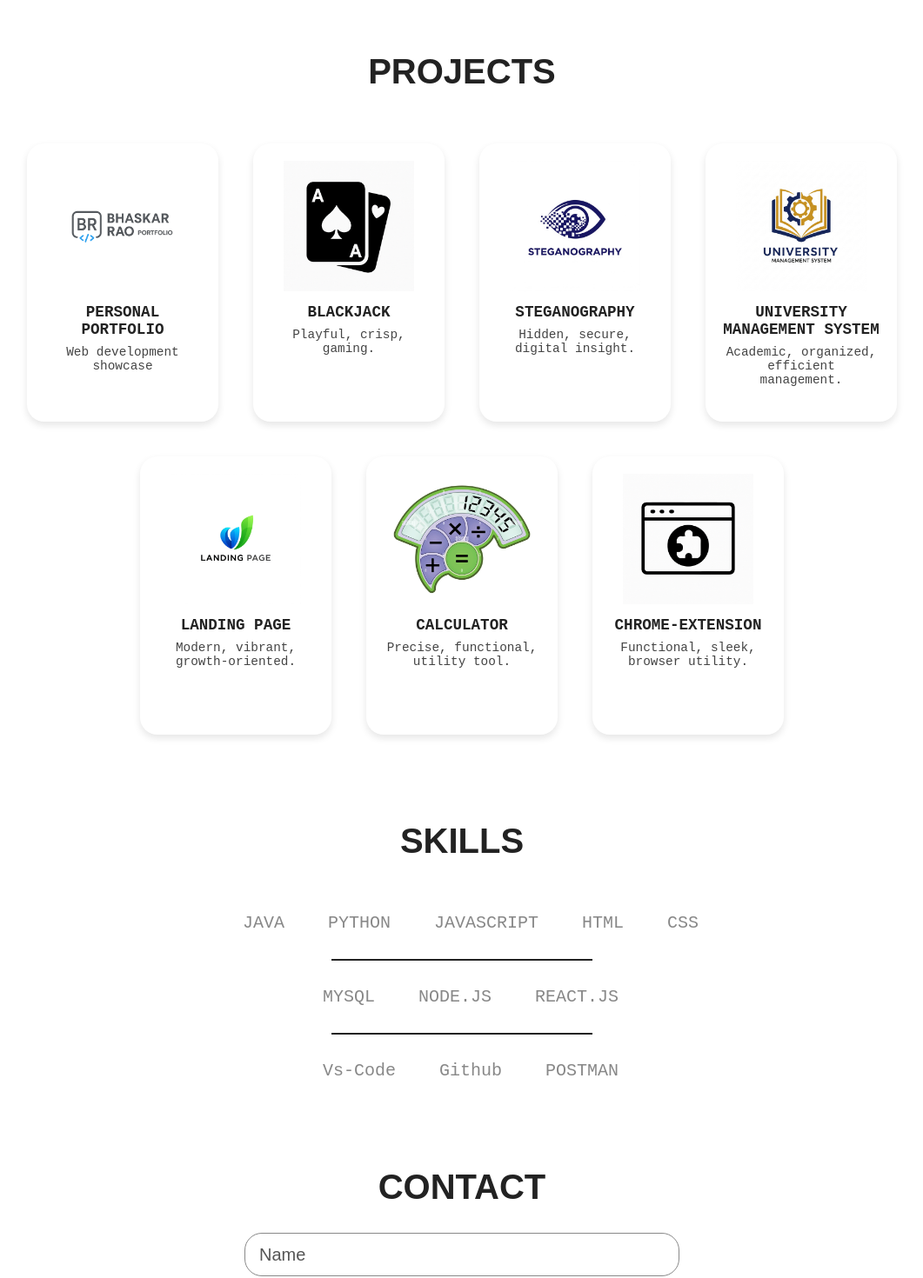
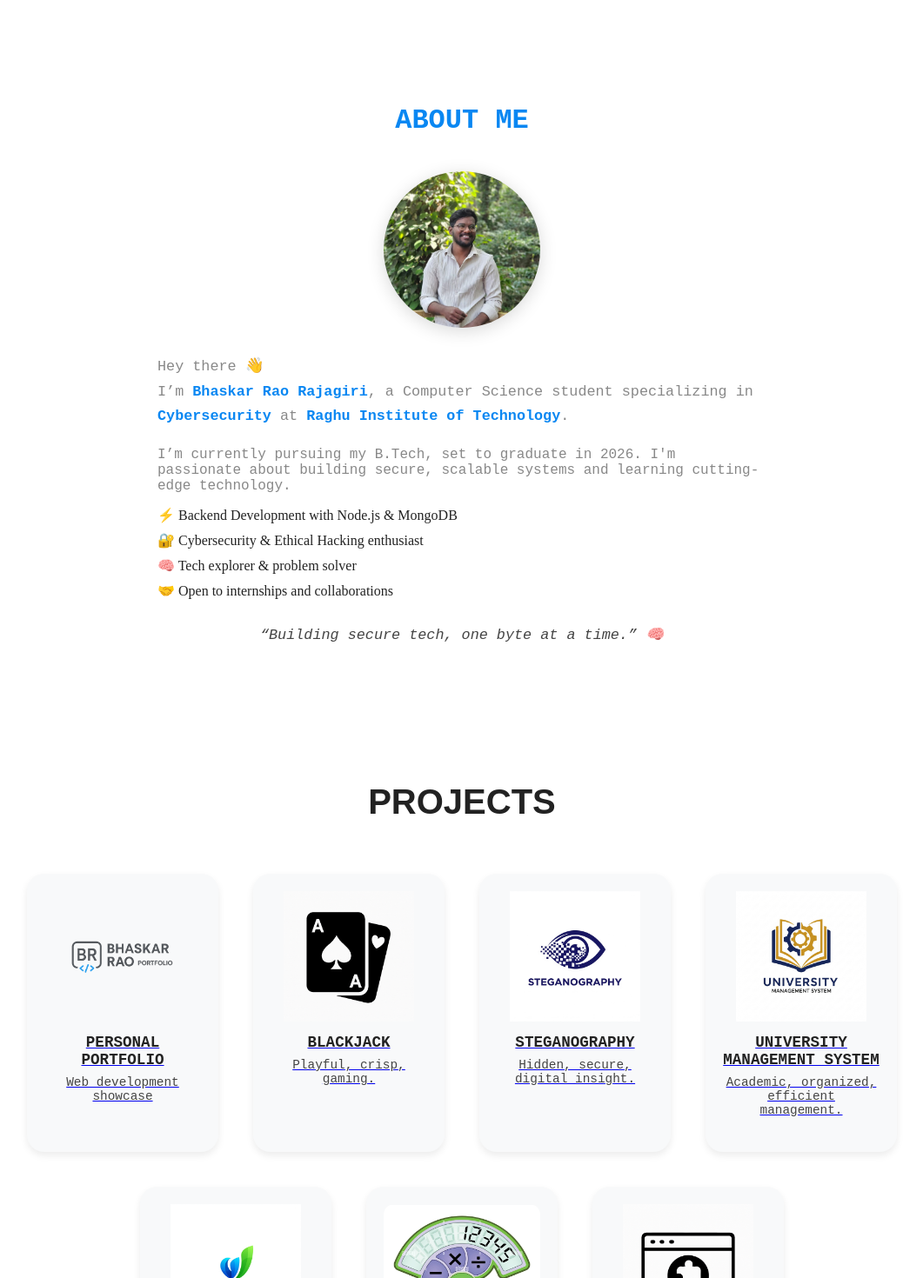
Before and after one commit to bhaskarraorajagiri/Portfoilo, a React (Vite) app: page / in a window 1280 px wide. Shown: the part 840-2310 px from the top of the page at 87% size, without its empty margins (109-1170 px from the left). Built offline with nearby package versions, Linux system fonts and the light colour scheme.

Commit message:
added about me file

```diff
--- a/src/App.jsx
+++ b/src/App.jsx
@@ -1,5 +1,6 @@
 import Hero from './components/Hero'
 import './App.css'
+import About from './components/AboutMe'
 import Project from './components/Projects/Project'
 import Skill from './components/skills/Skill'
 import Contact from './components/Contact/Contact'
@@ -8,6 +9,7 @@ function App() {
   return (
     <>
       <Hero/>
+      <About/>
       <Project/>
       <Skill/>
       <Contact/>
--- /dev/null
+++ b/src/components/AboutMe.css
@@ -0,0 +1,71 @@
+.about-container {
+  padding: 60px 20px;
+  max-width: 900px;
+  margin: 0 auto;
+  color: var(--text-color);
+}
+
+.about-title {
+  text-align: center;
+  font-size: 2rem;
+  margin-bottom: 40px;
+  color: var(--btn-color);
+}
+
+.about-content {
+  display: flex;
+  flex-direction: column;
+  align-items: center;
+  text-align: left;
+}
+
+.profile-pic {
+  width: 180px;
+  height: 180px;
+  object-fit: cover;
+  border-radius: 50%;
+  margin-bottom: 30px;
+  box-shadow: 0 4px 20px rgba(0, 0, 0, 0.15);
+}
+
+.about-text {
+  max-width: 700px;
+}
+
+.about-intro {
+  font-size: 1.05rem;
+  margin-bottom: 20px;
+  line-height: 1.7;
+}
+
+.highlight {
+  color: var(--btn-color);
+  font-weight: bold;
+  display: inline-block;
+  white-space: nowrap;
+}
+
+.about-list {
+  list-style: none;
+  padding-left: 0;
+  margin-top: 15px;
+}
+
+.about-list li {
+  margin-bottom: 10px;
+  font-size: 1rem;
+}
+
+.quote {
+  margin-top: 30px;
+  font-style: italic;
+  text-align: center;
+  font-size: 1.05rem;
+  color: var(--subtext-color);
+}
+
+.emoji {
+  font-size: 1.1rem;
+  display: inline-block;
+  white-space: nowrap;
+}
--- /dev/null
+++ b/src/components/AboutMe.jsx
@@ -0,0 +1,66 @@
+import React from "react";
+import "./AboutMe.css";
+import { motion } from "framer-motion";
+import profile from "../assets/profilepic.jpg";
+
+const AboutMe = () => {
+  return (
+    <motion.div
+      className="about-container"
+      initial={{ opacity: 0, y: 40 }}
+      animate={{ opacity: 1, y: 0 }}
+      transition={{ duration: 0.8, ease: "easeOut" }}
+    >
+      <h2 className="about-title">ABOUT ME</h2>
+
+      <div className="about-content">
+        <motion.img
+          src={profile}
+          alt="Profile"
+          className="profile-pic"
+          initial={{ scale: 0.8, opacity: 0 }}
+          animate={{ scale: 1, opacity: 1 }}
+          transition={{ delay: 0.3, duration: 0.6 }}
+        />
+
+        <motion.div
+          className="about-text"
+          initial={{ opacity: 0, y: 20 }}
+          animate={{ opacity: 1, y: 0 }}
+          transition={{ delay: 0.5, duration: 0.8 }}
+        >
+          <p className="about-intro">
+            Hey there <span className="emoji">👋</span>
+            <br />
+            I’m <span className="highlight">Bhaskar&nbsp;Rao&nbsp;Rajagiri</span>, a Computer Science student
+            specializing in <span className="highlight">Cybersecurity</span> at{" "}
+            <span className="highlight">Raghu&nbsp;Institute&nbsp;of&nbsp;Technology</span>.
+          </p>
+
+
+          <p>
+            I’m currently pursuing my B.Tech, set to graduate in 2026. I'm passionate about building secure, scalable systems and learning cutting-edge technology.
+          </p>
+
+          <ul className="about-list">
+            <li>⚡ Backend Development with Node.js & MongoDB</li>
+            <li>🔐 Cybersecurity & Ethical Hacking enthusiast</li>
+            <li>🧠 Tech explorer & problem solver</li>
+            <li>🤝 Open to internships and collaborations</li>
+          </ul>
+
+          <motion.p
+            className="quote"
+            initial={{ opacity: 0, y: 20 }}
+            animate={{ opacity: 1, y: 0 }}
+            transition={{ delay: 1.1, duration: 0.6 }}
+          >
+            <em>“Building secure tech, one byte at a time.”</em> 🧠
+          </motion.p>
+        </motion.div>
+      </div>
+    </motion.div>
+  );
+};
+
+export default AboutMe;
--- a/src/components/Projects/Project.jsx
+++ b/src/components/Projects/Project.jsx
@@ -1,4 +1,5 @@
 import style from './Project.module.css';
+import { motion } from 'framer-motion';
 import BlackJack from '../../assets/blackjack-logo.png';
 import Calculator from '../../assets/calculator.jpg';
 import Extension from '../../assets/chrome-extension-logo.png';
@@ -9,67 +10,93 @@ import landingpage from '../../assets/landingpage-logo.png';
 import Cards from './Cards';
 
 function Project() {
+  const projects = [
+    {
+      src: portfolio,
+      link: 'https://github.com/bhaskarraorajagiri/Portfoilo',
+      title: 'Personal Portfolio',
+      disc: 'Web development showcase',
+    },
+    {
+      src: BlackJack,
+      link: 'https://github.com/bhaskarraorajagiri/Black-Jack-Game',
+      title: 'BlackJack',
+      disc: 'Playful, crisp, gaming.',
+    },
+    {
+      src: steganogerphy,
+      link: 'https://github.com/bhaskarraorajagiri/Stenography',
+      title: 'Steganography',
+      disc: 'Hidden, secure, digital insight.',
+    },
+    {
+      src: univesity,
+      link: 'https://github.com/bhaskarraorajagiri/University-Management-System',
+      title: 'University Management System',
+      disc: 'Academic, organized, efficient management.',
+    },
+    {
+      src: landingpage,
+      link: 'https://github.com/bhaskarraorajagiri/LandingPage',
+      title: 'Landing Page',
+      disc: 'Modern, vibrant, growth-oriented.',
+    },
+    {
+      src: Calculator,
+      link: 'https://github.com/bhaskarraorajagiri/CodSoft/tree/main/calculator',
+      title: 'Calculator',
+      disc: 'Precise, functional, utility tool.',
+    },
+    {
+      src: Extension,
+      link: 'https://github.com/bhaskarraorajagiri/Chrome-Extenstion',
+      title: 'Chrome-Extension',
+      disc: 'Functional, sleek, browser utility.',
+    },
+  ];
+
   return (
-    <section id='projects' className={style.Container}>
-      <h1 className={style.sectionTitle}>Projects</h1>
-      <div className={style.ProjectContainer}>
-        <div className={style.cardWrapper}>
-          <Cards
-            src={portfolio}
-            link="https://github.com/bhaskarraorajagiri/Portfoilo"
-            title="Personal Portfolio"
-            disc="Web development showcase"
-          />
-        </div>
-        <div className={style.cardWrapper}>
-          <Cards
-            src={BlackJack}
-            link="https://github.com/bhaskarraorajagiri/Black-Jack-Game"
-            title="BlackJack"
-            disc="Playful, crisp, gaming."
-          />
-        </div>
-        <div className={style.cardWrapper}>
-          <Cards
-            src={steganogerphy}
-            link="https://github.com/bhaskarraorajagiri/Stenography"
-            title="Steganography"
-            disc="Hidden, secure, digital insight."
-          />
-        </div>
-        <div className={style.cardWrapper}>
-          <Cards
-            src={univesity}
-            link="https://github.com/bhaskarraorajagiri/University-Management-System"
-            title="University Management System"
-            disc="Academic, organized, efficient management."
-          />
-        </div>
-        <div className={style.cardWrapper}>
-          <Cards
-            src={landingpage}
-            link="https://github.com/bhaskarraorajagiri/LandingPage"
-            title="Landing Page"
-            disc="Modern, vibrant, growth-oriented."
-          />
-        </div>
-        <div className={style.cardWrapper}>
-          <Cards
-            src={Calculator}
-            link="https://github.com/bhaskarraorajagiri/CodSoft/tree/main/calculator"
-            title="Calculator"
-            disc="Precise, functional, utility tool."
-          />
-        </div>
-        <div className={style.cardWrapper}>
-          <Cards
-            src={Extension}
-            link="https://github.com/bhaskarraorajagiri/Chrome-Extenstion"
-            title="Chrome-Extension"
-            disc="Functional, sleek, browser utility."
-          />
-        </div>
-      </div>
+    <section id="projects" className={style.Container}>
+      <motion.h1
+        className={style.sectionTitle}
+        initial={{ opacity: 0, y: -20 }}
+        animate={{ opacity: 1, y: 0 }}
+        transition={{ duration: 0.6 }}
+      >
+        Projects
+      </motion.h1>
+
+      <motion.div
+        className={style.ProjectContainer}
+        initial="hidden"
+        whileInView="visible"
+        viewport={{ once: true }}
+        transition={{ staggerChildren: 0.1 }}
+      >
+        {projects.map(({ src, link, title, disc }, idx) => (
+          <motion.div
+            className={style.cardWrapper}
+            key={idx}
+            whileHover={{ rotateY: 3, rotateX: 3, scale: 1.05 }}
+            initial={{ opacity: 0, y: 30 }}
+            whileInView={{ opacity: 1, y: 0 }}
+            viewport={{ once: true }}
+            transition={{ duration: 0.4, delay: idx * 0.1 }}
+          >
+            <Cards src={src} link={link} title={title} disc={disc} />
+          </motion.div>
+        ))}
+      </motion.div>
+
+      <motion.p
+        className={style.projectQuote}
+        initial={{ opacity: 0 }}
+        whileInView={{ opacity: 1 }}
+        transition={{ duration: 0.6, delay: 0.3 }}
+        viewport={{ once: true }}
+      >
+        “Every project is a footprint in the journey of innovation.”
+      </motion.p>
     </section>
   );
 }
--- a/src/components/Projects/Project.module.css
+++ b/src/components/Projects/Project.module.css
@@ -3,12 +3,14 @@
   flex-direction: column;
   align-items: center;
   text-align: center;
+  padding: 0 16px;
 }
 
-.Container h1 {
+.sectionTitle {
   text-align: center;
   margin-bottom: 60px;
   color: var(--text-color);
+  transition: var(--transition);
 }
 
 .ProjectContainer {
@@ -16,22 +18,23 @@
   flex-wrap: wrap;
   justify-content: center;
   gap: 40px;
-  padding: 0 20px;
 }
 
 .cardWrapper {
-  display: flex;
-  flex-direction: column;
-  align-items: center;
-  text-align: center;
   width: 220px;
   min-height: 320px;
-  background-color: var(--card-bg);
+  background-color: var(--project-card-bg);
   border-radius: 20px;
   padding: 20px;
   box-sizing: border-box;
-  box-shadow: 0 4px 8px rgba(0,0,0,0.1);
-  transition: transform 200ms ease-in-out, background-color 300ms;
+  box-shadow: 0 4px 8px var(--project-card-shadow);
+  transition: transform 0.3s ease, box-shadow 0.3s ease, background-color 0.4s ease;
+  transform-style: preserve-3d;
+}
+
+.cardWrapper:hover {
+  transform: perspective(800px) rotateY(3deg) rotateX(3deg) scale(1.05);
+  box-shadow: 0 6px 16px var(--project-card-hover-shadow);
 }
 
 .cardWrapper img {
@@ -42,22 +45,24 @@
   margin-bottom: 10px;
 }
 
-a {
-  width: 100%;
-  text-decoration: none;
-}
-
-a:hover .cardWrapper {
-  transform: scale(1.05);
-}
-
 .cardWrapper h3 {
   font-size: 1.1rem;
   margin-bottom: 8px;
   color: var(--text-color);
+  transition: var(--transition);
 }
 
 .cardWrapper p {
   font-size: 0.9rem;
   color: var(--subtext-color);
+  transition: var(--transition);
 }
+
+.projectQuote {
+  margin-top: 40px;
+  font-size: 1.1rem;
+  color: var(--subtext-color);
+  font-style: italic;
+  font-family: monospace;
+  transition: var(--transition);
+}
```
